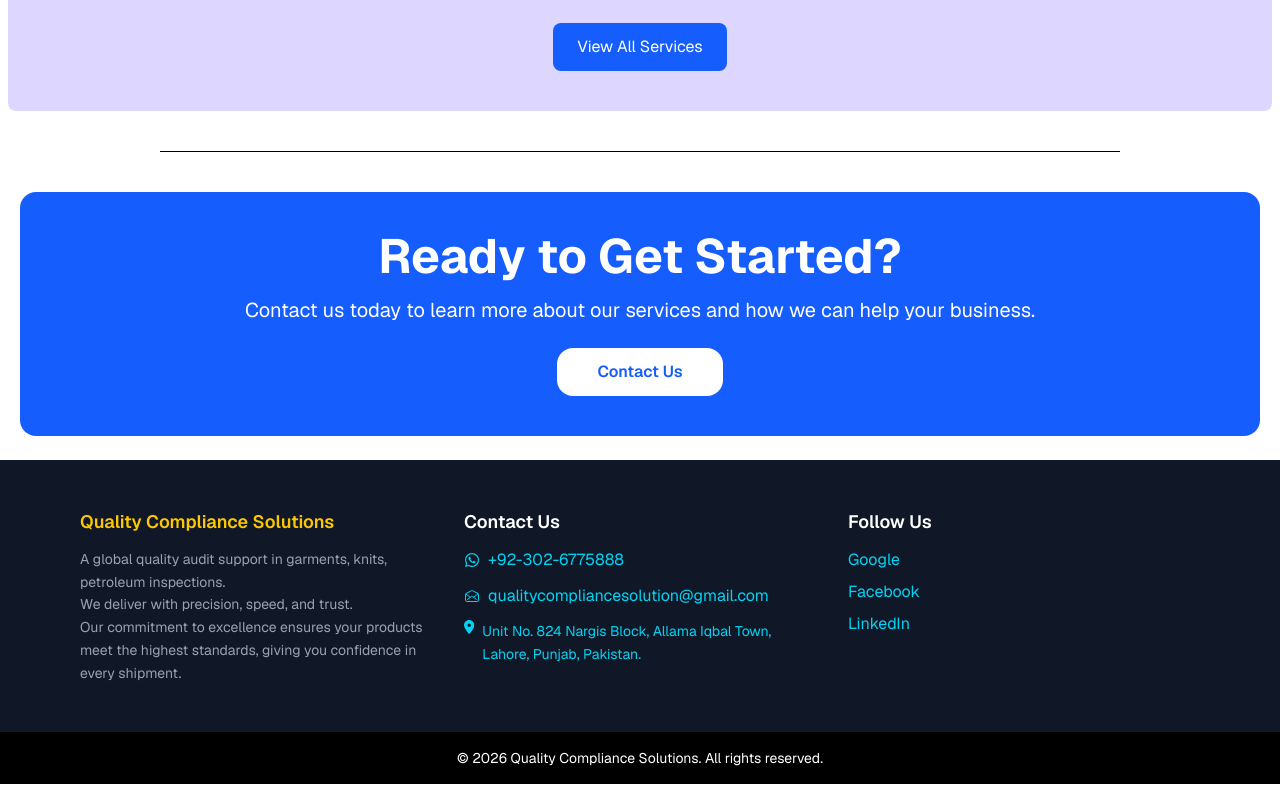
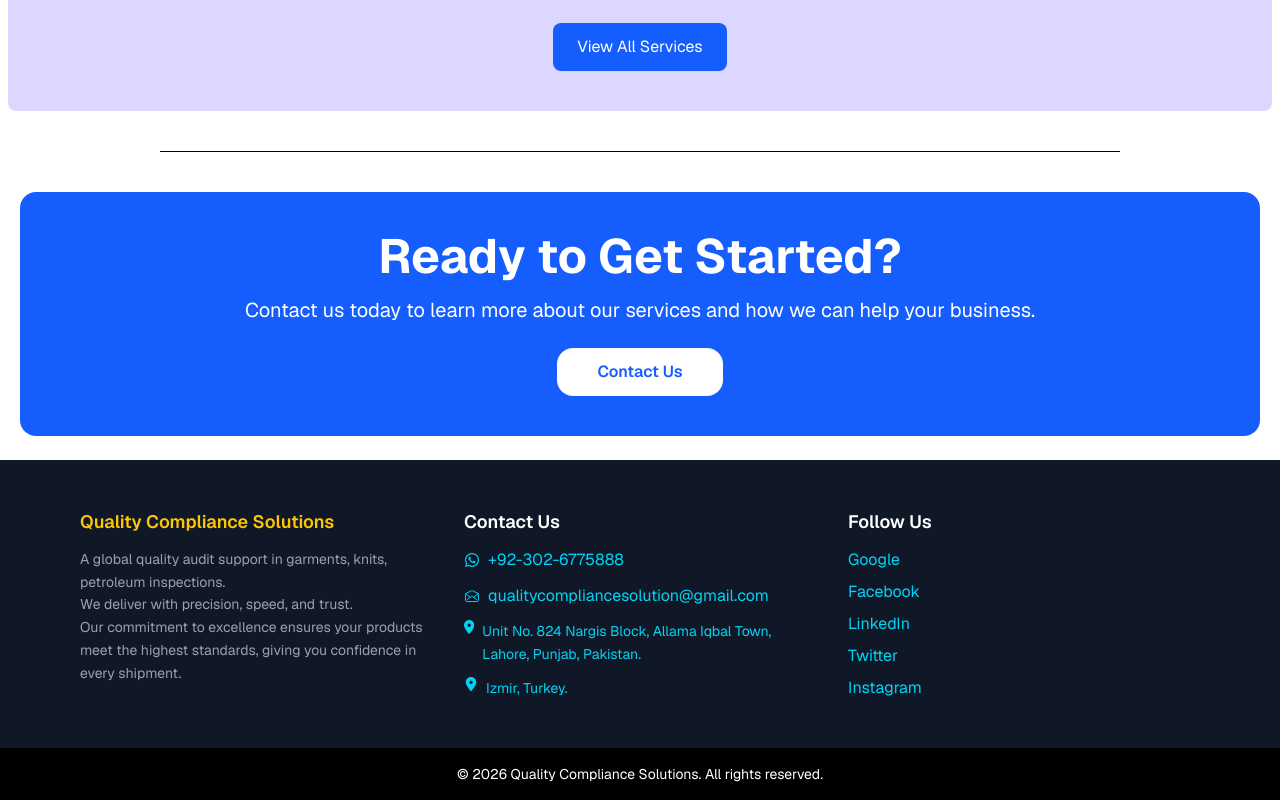
Before and after one commit to isufyann/nextjs-boilerplate, a Next.js app: page / in a window 1280 px wide. Shown: the part 3883-4683 px from the top of the page. Built offline with nearby package versions, Linux system fonts and the light colour scheme.

Commit message:
adding address
After adding turkey address. Izmir

```diff
--- a/app/components/FooterComponent.tsx
+++ b/app/components/FooterComponent.tsx
@@ -66,6 +66,9 @@ export function FooterComponent() {
             Unit No. 824 Nargis Block, Allama Iqbal Town,
             Lahore, Punjab, Pakistan.
           </p>
+          <p className="flex items-start gap-2 text-cyan-400 mt-3 text-sm leading-relaxed">
+            <FaLocationDot />Izmir, Turkey.
+          </p>
         </div>
 
         {/* Social */}
@@ -82,6 +85,12 @@ export function FooterComponent() {
             <a className="text-cyan-400 hover:text-blue-400 transition" href="#">
               LinkedIn
             </a>
+            <a className="text-cyan-400 hover:text-blue-400 transition" href="#">
+              Twitter
+            </a>
+            <a className="text-cyan-400 hover:text-blue-400 transition" href="#">
+              Instagram
+            </a>
           </div>
         </div>
 
```
Also changed, not shown: app/sourcing/page.tsx (+1 -1 lines).
